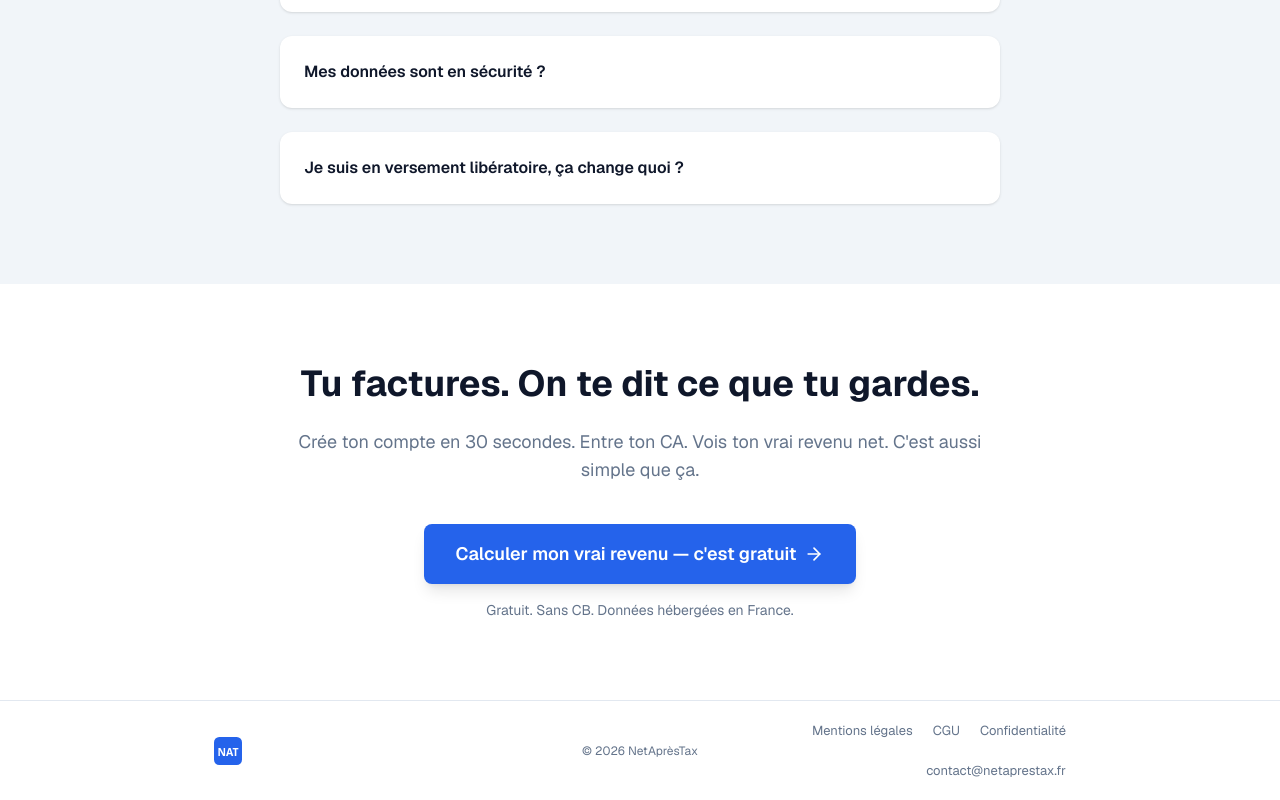
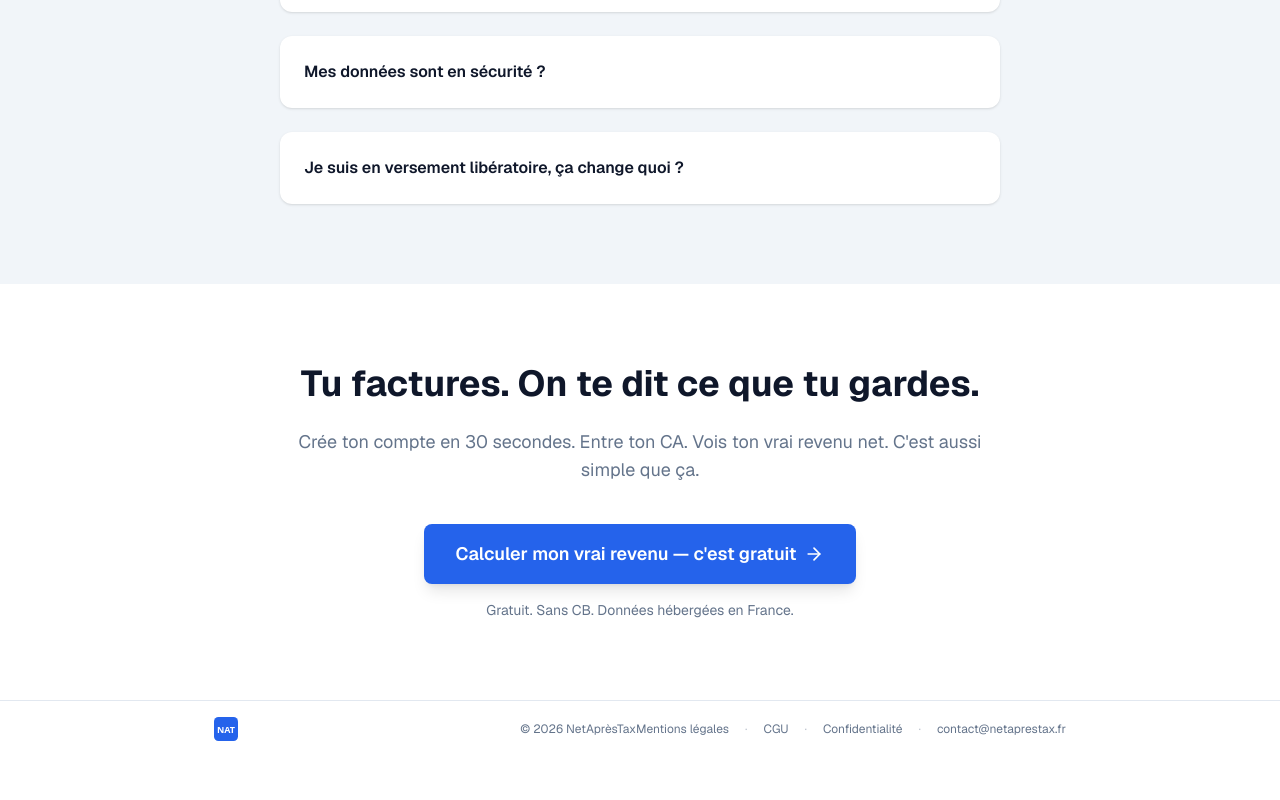
Before and after one commit to devnako/netaprestax, a Next.js app: page / in a window 1280 px wide. Shown: the part 3735-4535 px from the top of the page. After the commit the page ends 4492 px from the top, so only its background shows below. Built offline with nearby package versions, Linux system fonts and the light colour scheme.

Commit message:
fix: footer single line — logo, copyright, links with dot separators

```diff
--- a/src/app/page.tsx
+++ b/src/app/page.tsx
@@ -260,34 +260,25 @@ export default function Home() {
       </section>
 
       {/* Footer */}
-      <footer className="border-t border-border py-5">
-        <div className="mx-auto max-w-[900px] px-6">
-          <div className="flex items-center">
+      <footer className="border-t border-border py-4">
+        <div className="mx-auto flex max-w-[900px] items-center px-6">
           <div className="flex-1">
             <Link href="/" aria-label="Accueil">
-                <svg xmlns="http://www.w3.org/2000/svg" viewBox="0 0 32 32" className="h-7 w-7">
+              <svg xmlns="http://www.w3.org/2000/svg" viewBox="0 0 32 32" className="h-6 w-6">
                 <rect width="32" height="32" rx="6" fill="#2563eb"/>
                 <text x="16" y="21.5" textAnchor="middle" fontFamily="system-ui, sans-serif" fontWeight="700" fontSize="12" fill="white">NAT</text>
               </svg>
             </Link>
           </div>
-            <div className="flex-1 text-center text-xs text-muted-foreground">
-              © 2026 NetAprèsTax
-            </div>
-            <div className="flex flex-1 flex-wrap justify-end gap-5 text-[13px] text-muted-foreground">
-              <Link href="/mentions-legales" className="hover:text-foreground transition-colors">
-                Mentions légales
-              </Link>
-              <Link href="/cgu" className="hover:text-foreground transition-colors">
-                CGU
-              </Link>
-              <Link href="/confidentialite" className="hover:text-foreground transition-colors">
-                Confidentialité
-              </Link>
-              <a href="mailto:contact@netaprestax.fr" className="hover:text-foreground transition-colors">
-                contact@netaprestax.fr
-              </a>
-            </div>
+          <span className="text-xs text-muted-foreground">© 2026 NetAprèsTax</span>
+          <div className="flex flex-1 items-center justify-end gap-4 whitespace-nowrap text-xs text-muted-foreground">
+            <Link href="/mentions-legales" className="hover:text-foreground transition-colors">Mentions légales</Link>
+            <span className="text-muted-foreground/40">·</span>
+            <Link href="/cgu" className="hover:text-foreground transition-colors">CGU</Link>
+            <span className="text-muted-foreground/40">·</span>
+            <Link href="/confidentialite" className="hover:text-foreground transition-colors">Confidentialité</Link>
+            <span className="text-muted-foreground/40">·</span>
+            <a href="mailto:contact@netaprestax.fr" className="hover:text-foreground transition-colors">contact@netaprestax.fr</a>
           </div>
         </div>
       </footer>
```
Lines whose indentation alone changed are shown as unchanged.
